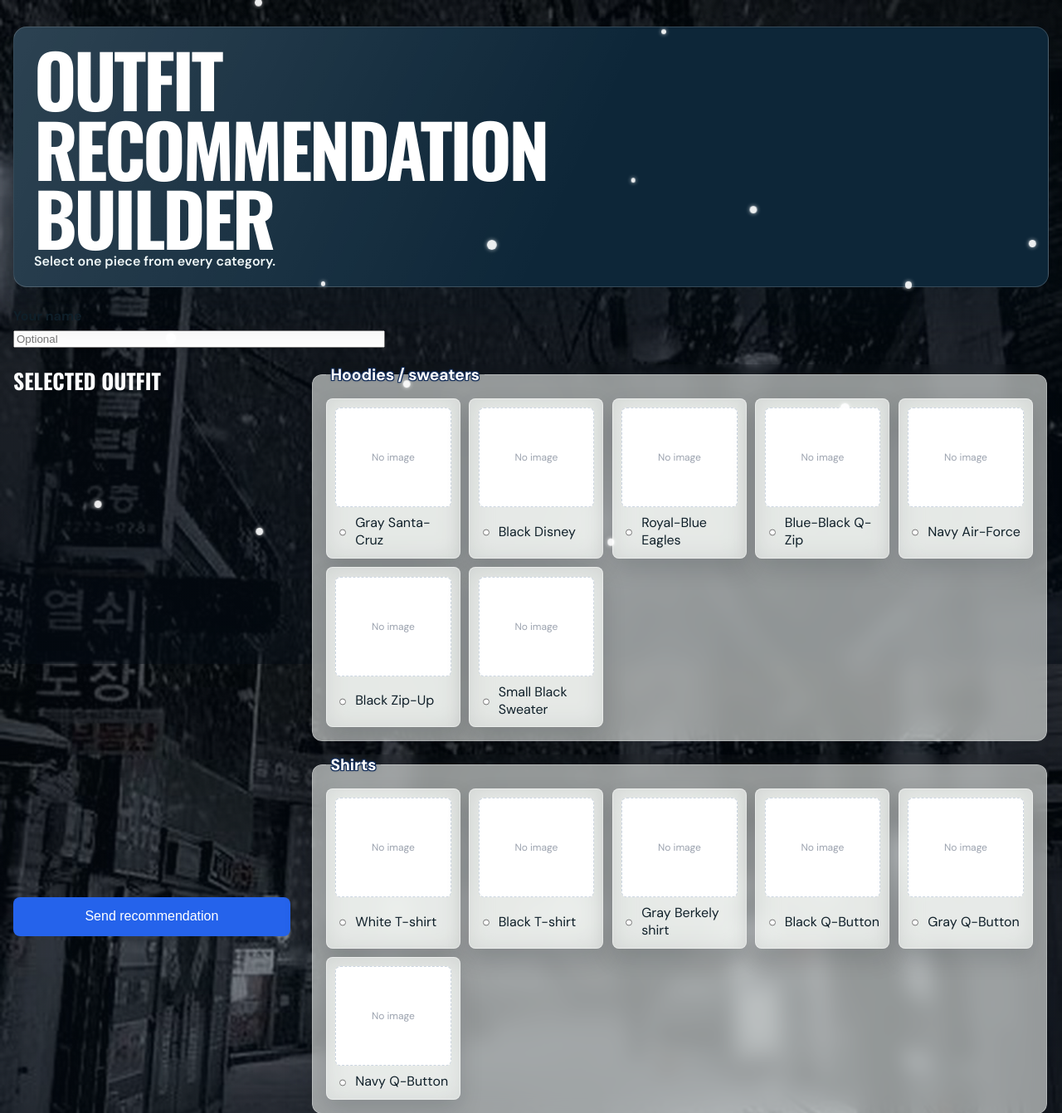
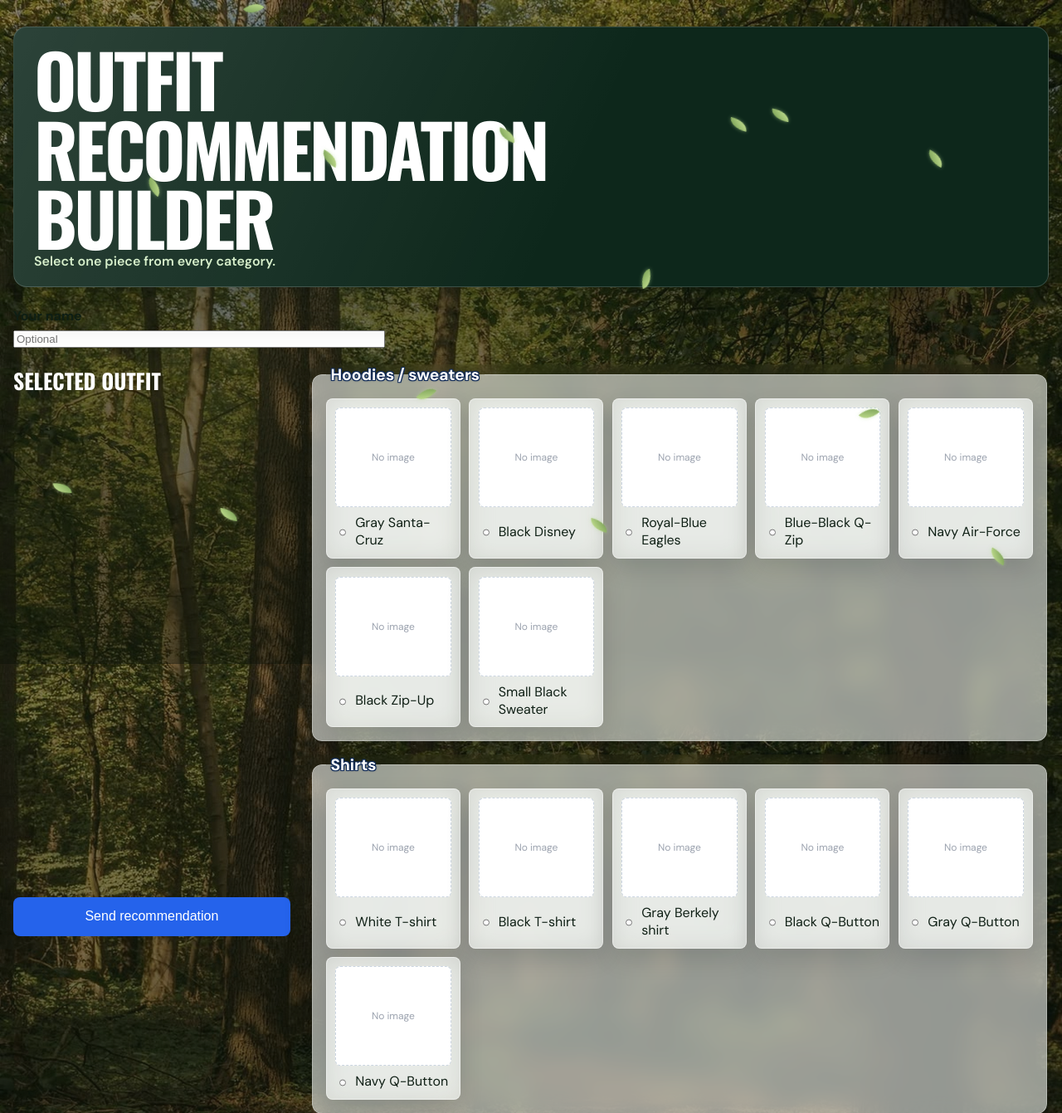
Before and after one commit to AndyB-afk/Outfit-app, a Flask app: page / in a window 1280 px wide. Shown: the top 1341 px of the page at 83% size. Run offline with Flask 3, Linux system fonts and the light colour scheme; data comes from the database, SQL or seed files in the repository.

Commit message:
Switch app to spring theme

```diff
--- a/friend.html
+++ b/friend.html
@@ -7,8 +7,8 @@
     <link rel="stylesheet" href="/styles.css">
     <script src="/friend.js" defer></script>
   </head>
-  <body data-theme="winter">
-    <div class="seasonal-weather winter-snow" aria-hidden="true">
+  <body data-theme="spring">
+    <div class="seasonal-weather spring-leaves" aria-hidden="true">
       <i></i><i></i><i></i><i></i><i></i>
       <i></i><i></i><i></i><i></i><i></i>
       <i></i><i></i><i></i><i></i><i></i>
--- a/styles.css
+++ b/styles.css
@@ -117,12 +117,49 @@ body[data-theme="spring"]::after {
 .winter-snow i:nth-child(14) { left: 57%; animation-duration: 12s; animation-delay: -10s; width: 0.35rem; height: 0.35rem; }
 .winter-snow i:nth-child(15) { left: 23%; animation-duration: 16s; animation-delay: -12s; }
 
+.spring-leaves i {
+  width: 0.8rem;
+  height: 1.35rem;
+  border-radius: 100% 0 100% 0;
+  background: linear-gradient(135deg, #d6ef9f, #668f46);
+  box-shadow: 0 0 0.25rem rgba(180, 219, 139, 0.5);
+  animation-name: spring-fall;
+}
+
+.spring-leaves i:nth-child(1) { left: 4%; animation-duration: 13s; animation-delay: -3s; }
+.spring-leaves i:nth-child(2) { left: 12%; animation-duration: 10s; animation-delay: -7s; }
+.spring-leaves i:nth-child(3) { left: 20%; animation-duration: 15s; animation-delay: -5s; }
+.spring-leaves i:nth-child(4) { left: 29%; animation-duration: 11s; animation-delay: -8s; }
+.spring-leaves i:nth-child(5) { left: 37%; animation-duration: 14s; animation-delay: -2s; }
+.spring-leaves i:nth-child(6) { left: 46%; animation-duration: 12s; animation-delay: -9s; }
+.spring-leaves i:nth-child(7) { left: 55%; animation-duration: 16s; animation-delay: -6s; }
+.spring-leaves i:nth-child(8) { left: 64%; animation-duration: 10s; animation-delay: -4s; }
+.spring-leaves i:nth-child(9) { left: 72%; animation-duration: 13s; animation-delay: -10s; }
+.spring-leaves i:nth-child(10) { left: 79%; animation-duration: 15s; animation-delay: -3s; }
+.spring-leaves i:nth-child(11) { left: 86%; animation-duration: 11s; animation-delay: -8s; }
+.spring-leaves i:nth-child(12) { left: 93%; animation-duration: 14s; animation-delay: -5s; }
+.spring-leaves i:nth-child(13) { left: 57%; animation-duration: 12s; animation-delay: -11s; }
+.spring-leaves i:nth-child(14) { left: 24%; animation-duration: 17s; animation-delay: -13s; }
+.spring-leaves i:nth-child(15) { left: 68%; animation-duration: 16s; animation-delay: -14s; }
+
 @keyframes winter-fall {
   0% {
     transform: translate3d(0, -10vh, 0);
   }
   100% {
     transform: translate3d(5rem, 112vh, 0);
+  }
+}
+
+@keyframes spring-fall {
+  0% {
+    transform: translate3d(-2rem, -10vh, 0) rotate(0deg);
+  }
+  50% {
+    transform: translate3d(3rem, 55vh, 0) rotate(180deg);
+  }
+  100% {
+    transform: translate3d(-1rem, 112vh, 0) rotate(360deg);
   }
 }
 
--- a/templates/owner.html
+++ b/templates/owner.html
@@ -7,7 +7,7 @@
     <link rel="stylesheet" href="/styles.css">
     <script src="/owner.js" defer></script>
   </head>
-  <body data-theme="winter">
+  <body data-theme="spring">
     <main class="app-shell owner-page">
       <header class="app-header">
         <h1>Owner Dashboard</h1>
```
